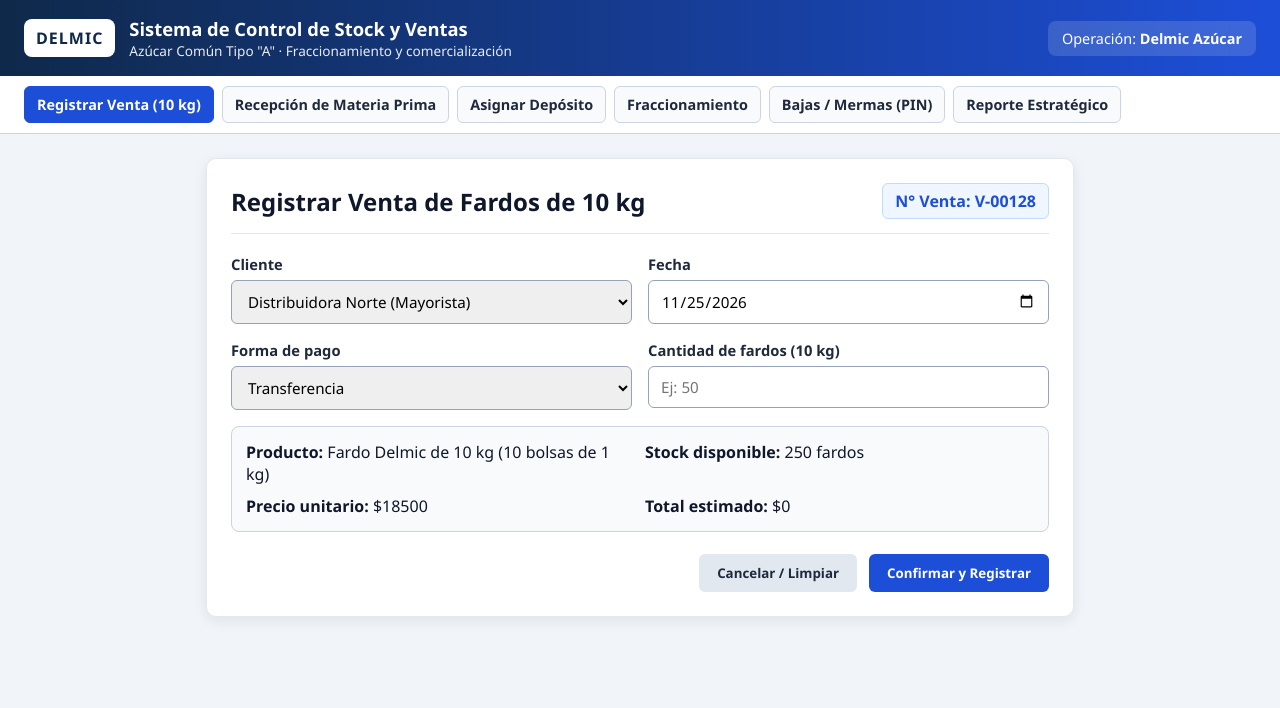
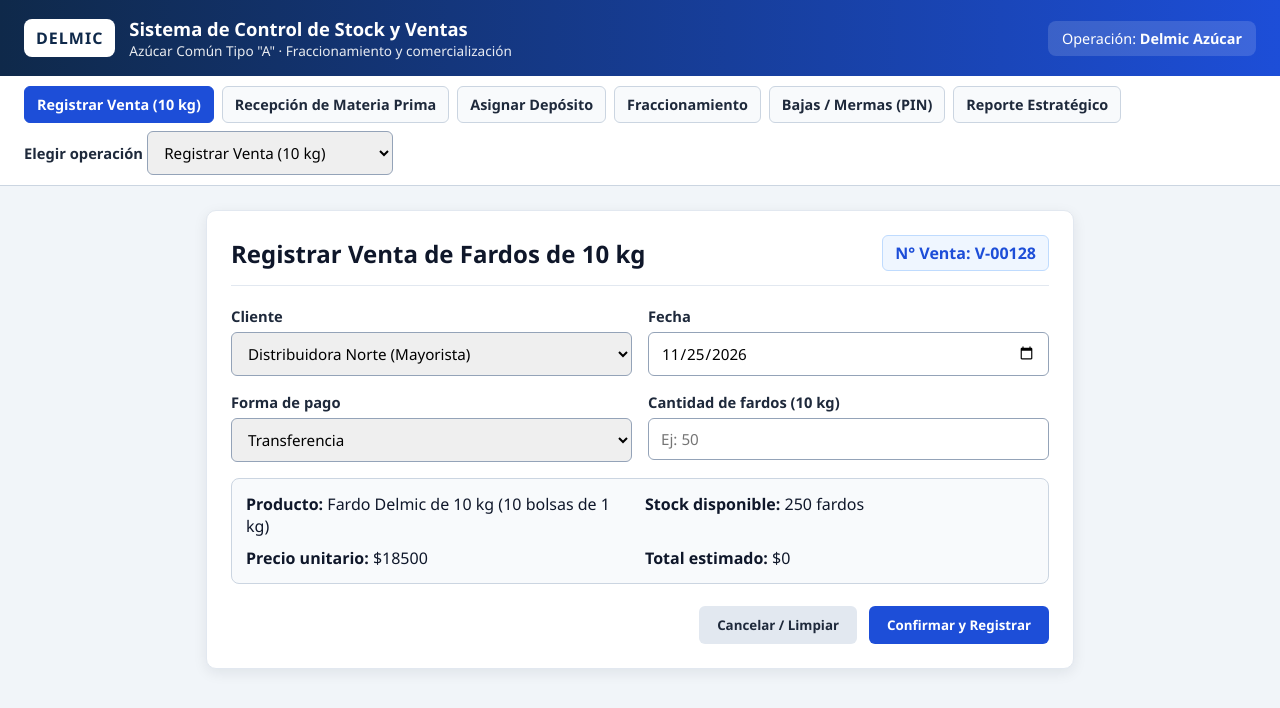
Before and after one commit to candereynozo919-ux/sga-delmic-azucar, a plain HTML site: page index.html in a window 1280 px wide. Drawn offline with Linux system fonts and the light colour scheme.

```diff
--- a/index.html
+++ b/index.html
@@ -28,10 +28,22 @@
     <button class="tab" type="button" data-caso="fraccionamiento">Fraccionamiento</button>
     <button class="tab" type="button" data-caso="merma">Bajas / Mermas (PIN)</button>
     <button class="tab" type="button" data-caso="reporte">Reporte Estratégico</button>
+
+    <div class="selector-movil">
+      <label for="selectAccion" class="sr-only">Elegir operación</label>
+      <select id="selectAccion">
+        <option value="venta">Registrar Venta (10 kg)</option>
+        <option value="recepcion">Recepción de Materia Prima</option>
+        <option value="deposito">Asignar Depósito</option>
+        <option value="fraccionamiento">Fraccionamiento</option>
+        <option value="merma">Bajas / Mermas (PIN)</option>
+        <option value="reporte">Reporte Estratégico</option>
+      </select>
+    </div>
   </nav>
 
   <main class="contenedor">
-    <!-- 1. REGISTRAR VENTA -->
+    <!-- REGISTRAR VENTA -->
     <section id="vista-venta" class="card">
       <div class="card-header">
         <h2>Registrar Venta de Fardos de 10 kg</h2>
@@ -85,7 +97,7 @@
       <div id="comprobanteVentaBox" class="comprobante oculto"></div>
     </section>
 
-    <!-- 2. RECEPCIÓN DE MATERIA PRIMA -->
+    <!-- RECEPCIÓN DE MATERIA PRIMA -->
     <section id="vista-recepcion" class="card oculto">
       <div class="card-header">
         <h2>Recepción de Materia Prima</h2>
@@ -133,7 +145,7 @@
       <div id="comprobanteRecepcionBox" class="comprobante oculto"></div>
     </section>
 
-    <!-- 3. ASIGNAR DEPÓSITO -->
+    <!-- ASIGNAR DEPÓSITO -->
     <section id="vista-deposito" class="card oculto">
       <div class="card-header">
         <h2>Asignar Depósito</h2>
@@ -181,7 +193,7 @@
       <div id="comprobanteDepositoBox" class="comprobante oculto"></div>
     </section>
 
-    <!-- 4. FRACCIONAMIENTO -->
+    <!-- FRACCIONAMIENTO -->
     <section id="vista-fraccionamiento" class="card oculto">
       <div class="card-header">
         <h2>Fraccionamiento</h2>
@@ -230,7 +242,7 @@
       <div id="comprobanteFraccBox" class="comprobante comprobante-ok oculto"></div>
     </section>
 
-    <!-- 5. BAJAS / MERMAS (PIN SUPERVISOR) -->
+    <!-- BAJAS / MERMAS (PIN SUPERVISOR) -->
     <section id="vista-merma" class="card oculto">
       <div class="card-header">
         <h2>Bajas / Mermas (PIN Supervisor)</h2>
@@ -284,7 +296,7 @@
       <div id="comprobanteMermaBox" class="comprobante comprobante-merma oculto"></div>
     </section>
 
-    <!-- 6. REPORTE ESTRATÉGICO -->
+    <!-- REPORTE ESTRATÉGICO -->
     <section id="vista-reporte" class="card oculto">
       <div class="card-header">
         <h2>Reporte Estratégico</h2>
```
